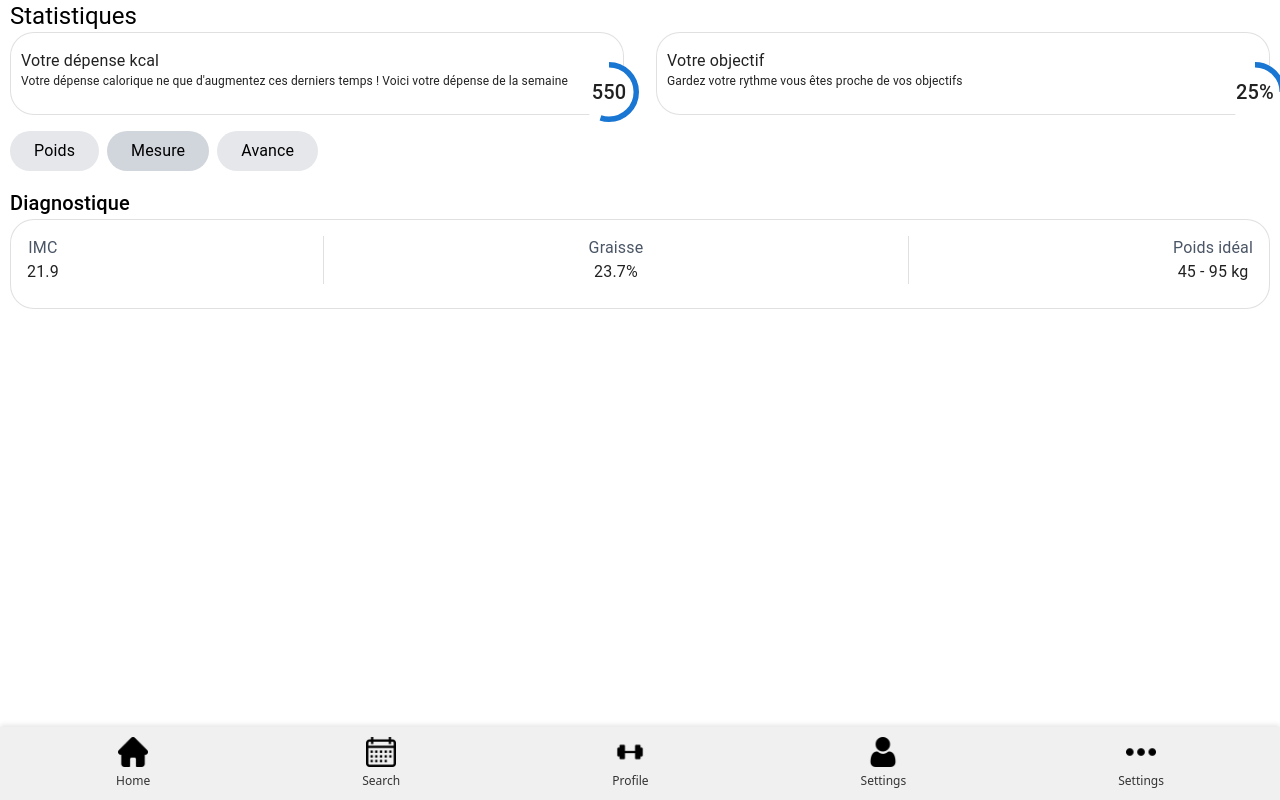
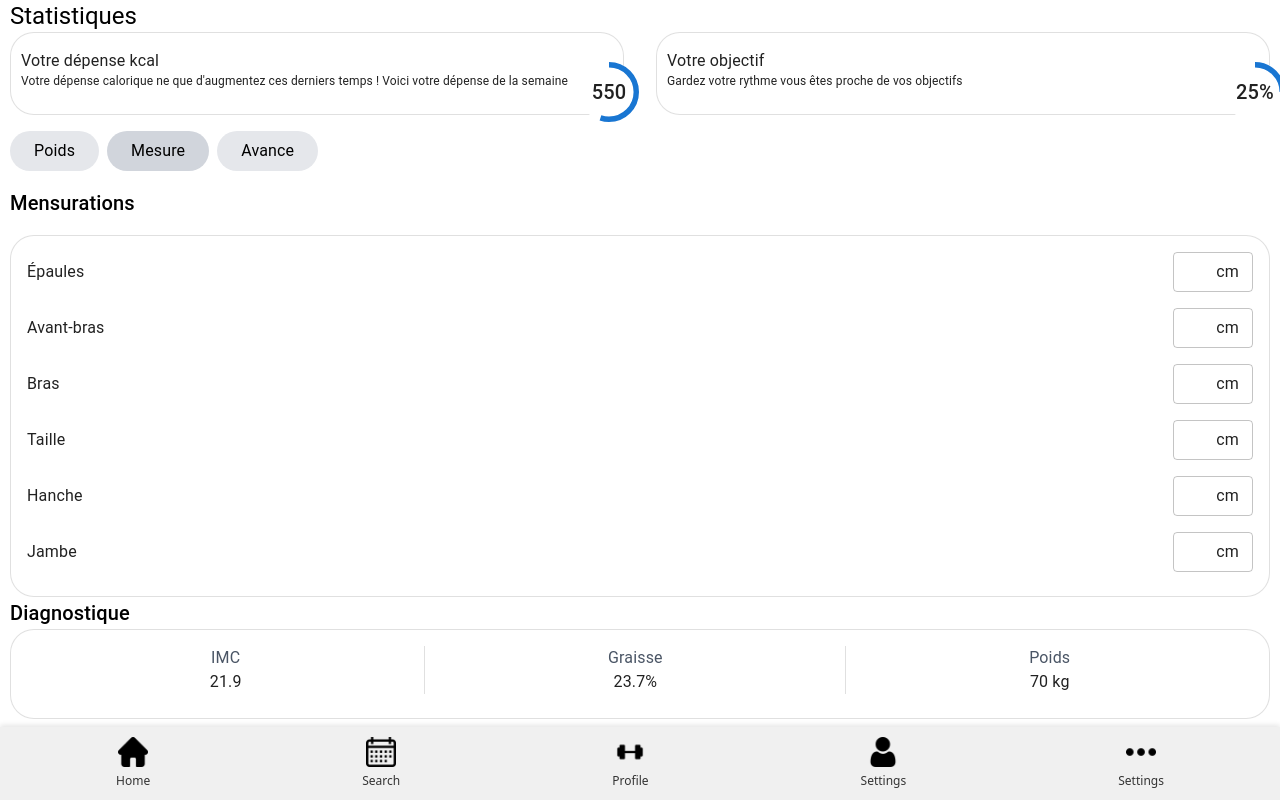
Before and after one commit to Saachanmh/my_digital_project, a React (Vite) app in the folder mdp/: page /stat in a window 1280 px wide. Both pictures are taken after a click on the element "Mesure". Built offline with nearby package versions, Linux system fonts and the light colour scheme.

Commit message:
section mensuration

```diff
--- a/mdp/src/components/Statistics/DiagnosticSection.jsx
+++ b/mdp/src/components/Statistics/DiagnosticSection.jsx
@@ -7,12 +7,12 @@ const DiagnosticSection = () => {
       <Typography variant="h6" className="mt-6 mb-2">Diagnostique</Typography>
       <Card variant="outlined" className="!rounded-3xl">
         <CardContent>
-          <Box className="flex justify-between items-center">
+          <Box className="flex justify-evenly items-center">
             <DiagnosticItem label="IMC" value="21.9" />
             <Divider orientation="vertical" flexItem className="mx-2" />
             <DiagnosticItem label="Graisse" value="23.7%" />
             <Divider orientation="vertical" flexItem className="mx-2" />
-            <DiagnosticItem label="Poids idéal" value="45 - 95 kg" />
+            <DiagnosticItem label="Poids" value="70 kg" />
           </Box>
         </CardContent>
       </Card>
--- /dev/null
+++ b/mdp/src/components/Statistics/MeasurementsSection.jsx
@@ -0,0 +1,119 @@
+import { useState } from 'react';
+import { Typography, Card, CardContent, Box, TextField, Grid } from '@mui/material';
+
+const MeasurementsSection = () => {
+  // État pour stocker les valeurs des mensurations
+  const [measurements, setMeasurements] = useState({
+    epaules: '',
+    avantBras: '',
+    bras: '',
+    taille: '',
+    hanche: '',
+    jambe: ''
+  });
+
+  // Gestion des changements dans les champs de saisie
+  const handleChange = (field) => (event) => {
+    setMeasurements({
+      ...measurements,
+      [field]: event.target.value
+    });
+  };
+
+  return (
+    <Card variant="outlined" className="w-full !rounded-3xl mt-4">
+      <CardContent>
+        <Grid>
+          {/* Première colonne de mesures */}
+          <Grid item xs={12} md={6}>
+            <Box className="flex flex-col gap-4">
+              {/* Épaules */}
+              <Box className="flex items-center justify-between">
+                <Typography className="w-24 mr-2">Épaules</Typography>
+                <TextField
+                    className='w-20'
+
+                  variant="outlined"
+                  value={measurements.epaules}
+                  onChange={handleChange('epaules')}
+                  InputProps={{ endAdornment: <Typography>cm</Typography> }}
+                  size="small"
+                />
+              </Box>
+
+              {/* Avant-bras */}
+              <Box className="flex items-center justify-between">
+                <Typography className="w-24 mr-2">Avant-bras</Typography>
+                <TextField
+                    className='w-20'
+
+                  variant="outlined"
+                  value={measurements.avantBras}
+                  onChange={handleChange('avantBras')}
+                  InputProps={{ endAdornment: <Typography>cm</Typography> }}
+                  size="small"
+                />
+              </Box>
+
+              {/* Bras */}
+              <Box className="flex items-center justify-between">
+                <Typography className="w-24 mr-2">Bras</Typography>
+                <TextField
+                    className='w-20'
+
+                  variant="outlined"
+                  value={measurements.bras}
+                  onChange={handleChange('bras')}
+                  InputProps={{ endAdornment: <Typography>cm</Typography> }}
+                  size="small"
+                />
+              </Box>
+              {/* Taille */}
+              <Box className="flex items-center justify-between">
+                <Typography className="w-24 mr-2">Taille</Typography>
+                <TextField
+                    className='w-20'
+                    variant="outlined"
+                    value={measurements.taille}
+                    onChange={handleChange('taille')}
+                    InputProps={{ endAdornment: <Typography>cm</Typography> }}
+                    size="small"
+                />
+              </Box>
+
+              {/* Hanche */}
+              <Box className="flex items-center justify-between">
+                <Typography className="w-24 mr-2">Hanche</Typography>
+                <TextField
+                    className='w-20'
+
+                  variant="outlined"
+                  value={measurements.hanche}
+                  onChange={handleChange('hanche')}
+                  InputProps={{ endAdornment: <Typography>cm</Typography> }}
+                  size="small"
+                />
+              </Box>
+
+              {/* Jambe */}
+              <Box className="flex items-center justify-between">
+                <Typography className="w-24 mr-2">Jambe</Typography>
+                <TextField
+                    className='w-20'
+
+                  variant="outlined"
+                  value={measurements.jambe}
+                  onChange={handleChange('jambe')}
+                  InputProps={{ endAdornment: <Typography>cm</Typography> }}
+                  size="small"
+                />
+              </Box>
+            </Box>
+          </Grid>
+        </Grid>
+      </CardContent>
+    </Card>
+  );
+};
+
+export default MeasurementsSection;
--- a/mdp/src/pages/StatistiquesPage.jsx
+++ b/mdp/src/pages/StatistiquesPage.jsx
@@ -4,6 +4,7 @@ import CircularProgressCard from '../components/Statistics/CircularProgressCard'
 import  ProgressTab from '../components/Statistics/ProgressTab'
 import WeightProgressChart from '../components/Statistics/WeightProgressChart'
 import DiagnosticSection from '../components/Statistics/DiagnosticSection'
+import MeasurementsSection from '../components/Statistics/MeasurementsSection'
 
 
 const StatistiquesPage = () => {
@@ -12,6 +13,21 @@ const StatistiquesPage = () => {
   const handleTabChange = (tab) => {
     setSelectedTab(tab);
   };
+
+  const tabsContent = {
+    'poids':{
+      title: 'Poids',
+      component: <WeightProgressChart />
+    },
+    'mesure':{
+      title: 'Mensurations',
+      component: <MeasurementsSection />
+    },
+    'avance':{
+      title: 'Statistiques avancées',
+      component: <Typography variant="body1">Contenu à venir</Typography>
+    }
+  }
 
   return (
     <Box className="w-full">
@@ -55,12 +71,11 @@ const StatistiquesPage = () => {
       </Box>
 
       {/* Weight Progress Section */}
-      {selectedTab === 'poids' && (
         <>
-          <Typography variant="h6" className="mt-4 mb-2">Poids</Typography>
-          <WeightProgressChart />
+          <Typography variant="h6" className="mt-4 mb-2">{tabsContent[selectedTab]?.title}</Typography>
+          {tabsContent[selectedTab]?.component}
         </>
-      )}
+
 
       {/* Diagnostic Section */}
       <DiagnosticSection />
```
